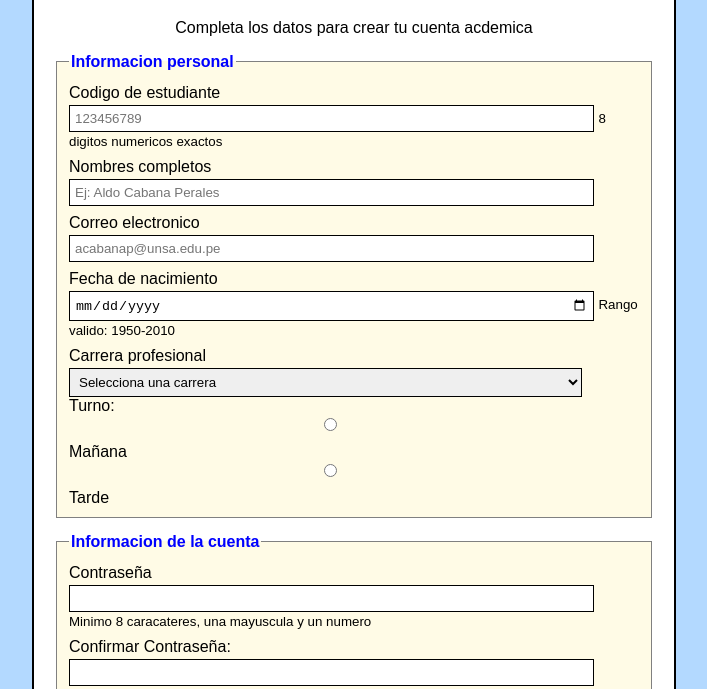
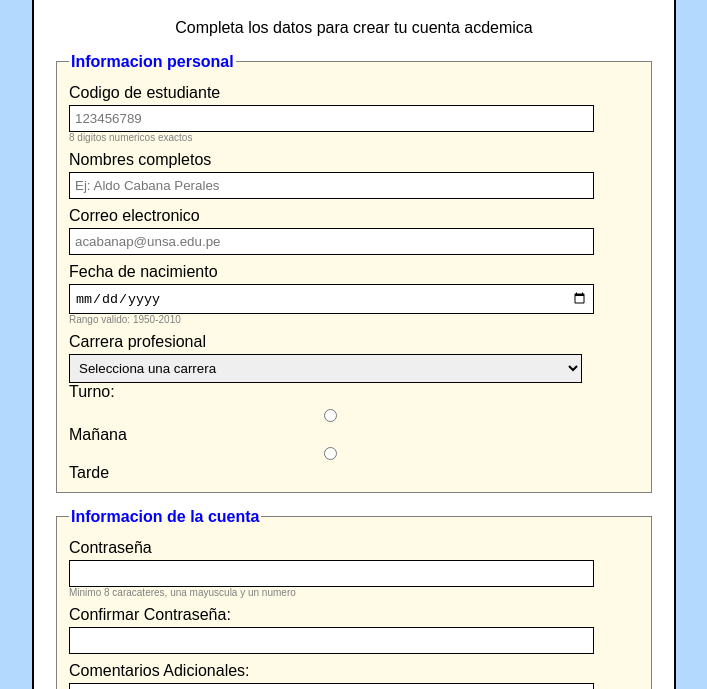
Before and after one commit to acabanap-ghost/IDWeb, a plain HTML site: page Lab02/Ejercicio 2.html in a window 1280 px wide. Shown: the part 111-800 px from the top of the page, without its empty margins (286-993 px from the left). Drawn offline with Linux system fonts and the light colour scheme.

Commit message:
modificamos el radiogroup para diferentes opciones

```diff
--- a/Lab02/Ejercicio 3.css
+++ b/Lab02/Ejercicio 3.css
@@ -45,3 +45,17 @@ background:lightgreen;
 input:disabled{
 background:gray;
 }
+.hint{
+font-size:10px;
+color:gray;
+display:block;
+}
+.radio-group{
+text-align:left;
+margin-top:5px;
+}
+.radio-group label{
+display:inline;
+margin-top:0;
+margin-right:15px;
+}
```
